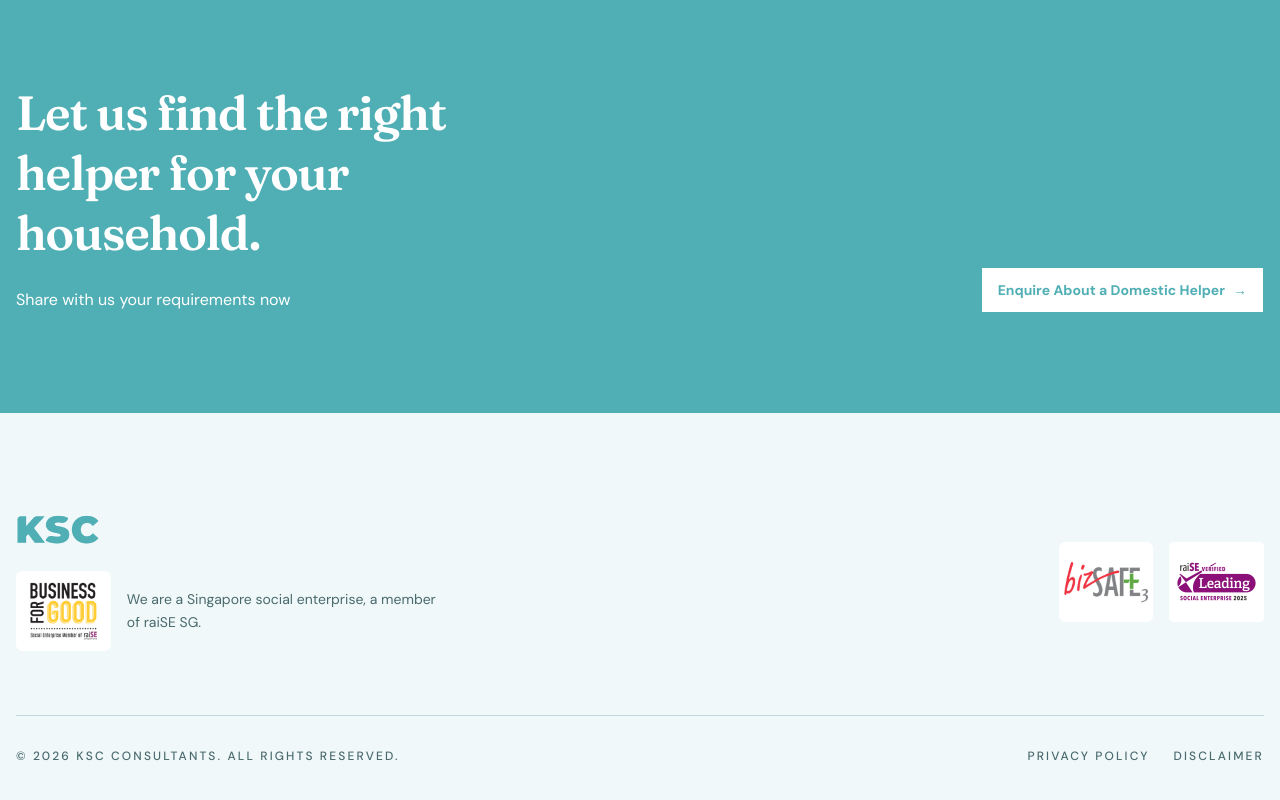
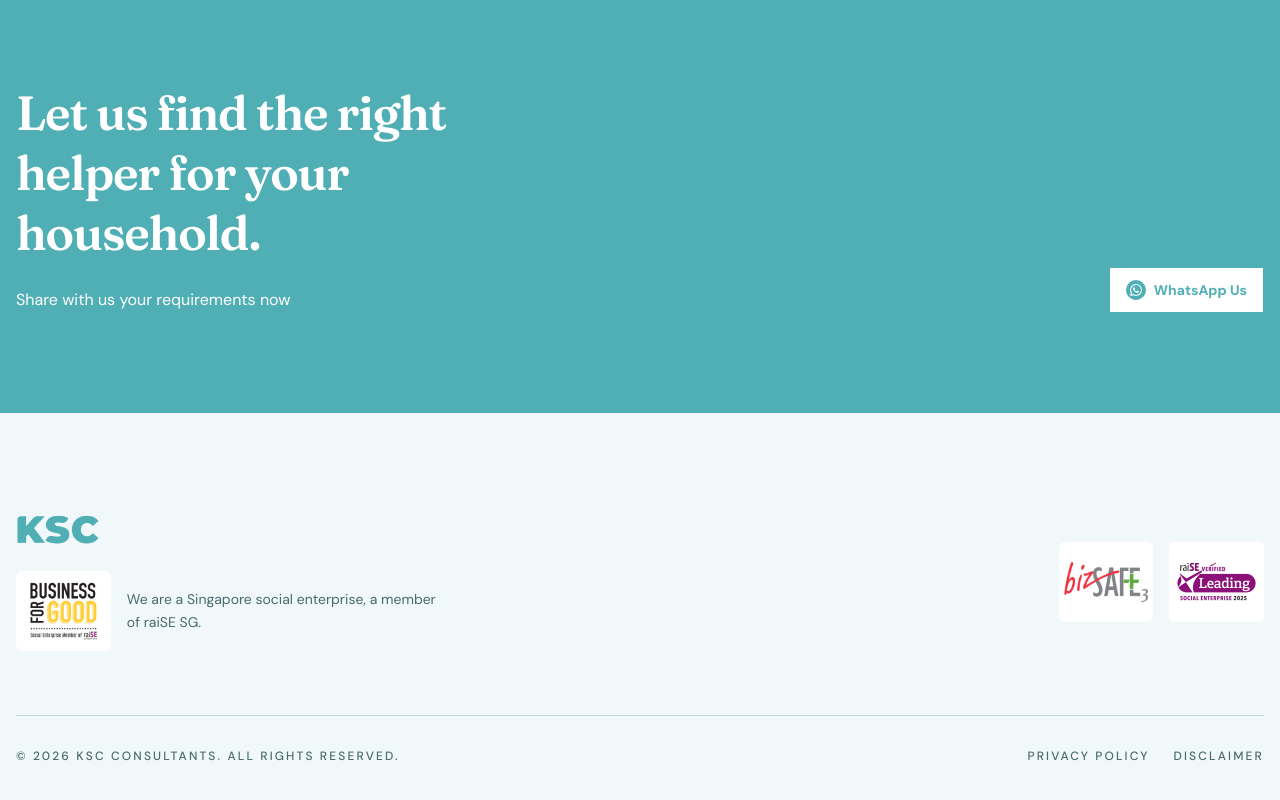
Before and after one commit to FindJobs-Pte-Ltd/ksc-website, a Next.js app: page /domestic-helper in a window 1280 px wide. Shown: the part 3258-4058 px from the top of the page. Built offline with nearby package versions, Linux system fonts and the light colour scheme.

Commit message:
fix: turn domestic helper CTA button into WhatsApp link

```diff
--- a/app/components/domestic-helper/CTA.tsx
+++ b/app/components/domestic-helper/CTA.tsx
@@ -1,4 +1,4 @@
-import Link from "next/link";
+import Image from "next/image";
 
 export default function CTA() {
   return (
@@ -15,13 +15,17 @@ export default function CTA() {
         </div>
 
         {/* right content */}
-        <Link
-          href="/contact"
+        <a
+          href="https://wa.me/6582337670"
+          target="_blank"
+          rel="noopener noreferrer"
           className="flex shrink-0 items-center gap-2 self-start border border-primary bg-white px-4 py-3 text-sm font-bold whitespace-nowrap text-primary transition-colors duration-200 hover:bg-surface md:self-auto"
         >
-          Enquire About a Domestic Helper
-          <span aria-hidden>→</span>
-        </Link>
+          <span className="flex h-5 w-5 items-center justify-center rounded-full bg-primary">
+            <Image src="/icon-whatsapp.svg" alt="" width={12} height={12} />
+          </span>
+          WhatsApp Us
+        </a>
       </div>
     </section>
   );
```
